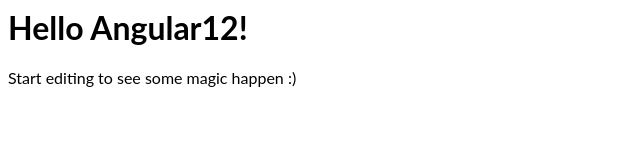
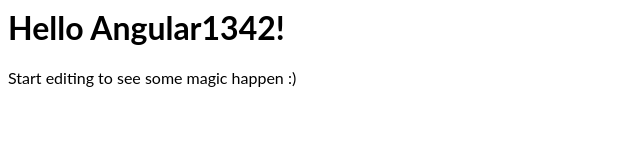
Before and after one commit to riyasvp123/angular-demo, an Angular app: page / in a window 1280 px wide. Shown: the top 160 px of the page, without its empty margins (0-640 px from the left). Built offline with nearby package versions, Linux system fonts and the light colour scheme.

Commit message:
1 file modified

```diff
--- a/src/app/app.component.ts
+++ b/src/app/app.component.ts
@@ -6,5 +6,5 @@ import { Component } from '@angular/core';
   styleUrls: [ './app.component.css' ]
 })
 export class AppComponent  {
-  name = 'Angular12';
+  name = 'Angular1342';
 }
```
